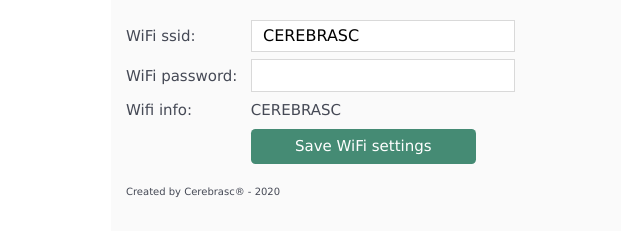
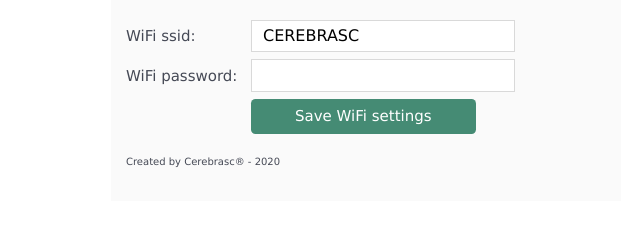
Before and after one commit to renan-fazzani/src, a plain HTML site: page wifi-setup/fs/index.html in a window 1280 px wide. Shown: the part 78-314 px from the top of the page, without its empty margins (274-914 px from the left). Drawn offline with Linux system fonts and the light colour scheme.

Commit message:
Update index.html

```diff
--- a/wifi-setup/fs/index.html
+++ b/wifi-setup/fs/index.html
@@ -51,9 +51,6 @@
             <label>WiFi password:</label>
             <input type="text" id="pass">
           </div>
-		  <div class="form-control">
-            <label>Wifi info:</label>
-			<label>CEREBRASC</label>
 			<div id="resultado"></div>
           </div>
           <div class="form-control">
```
